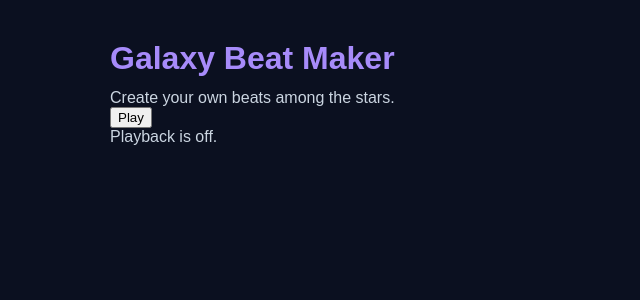
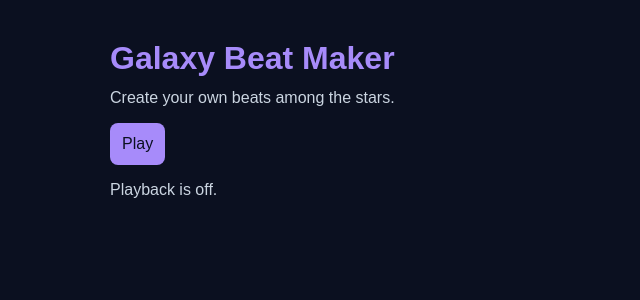
Before and after one commit to clydeezy1/galaxy-beat-maker, a React (Vite) app: page / in a window 1280 px wide. Shown: the top 300 px of the page, without its empty margins (0-640 px from the left). Built offline with nearby package versions, Linux system fonts and the light colour scheme.

Commit message:
Style page layout and playback button

```diff
--- a/src/App.css
+++ b/src/App.css
@@ -14,3 +14,17 @@ p {
   color: var(--color-text-muted);
 
 }
+
+button {
+  margin: 16px 0;
+  padding: var(--space-control);
+  background-color: var(--color-primary);
+  color: var(--color-background);
+  border: none;
+  border-radius: var(--radius-control);
+  cursor: pointer;
+}
+
+button:hover {
+  background-color: var(--color-playing);
+}
--- a/src/index.css
+++ b/src/index.css
@@ -23,7 +23,7 @@ body {
   color: var(--color-text);
 }
 
-button
+button,
 input {
   font: inherit;
 
```
